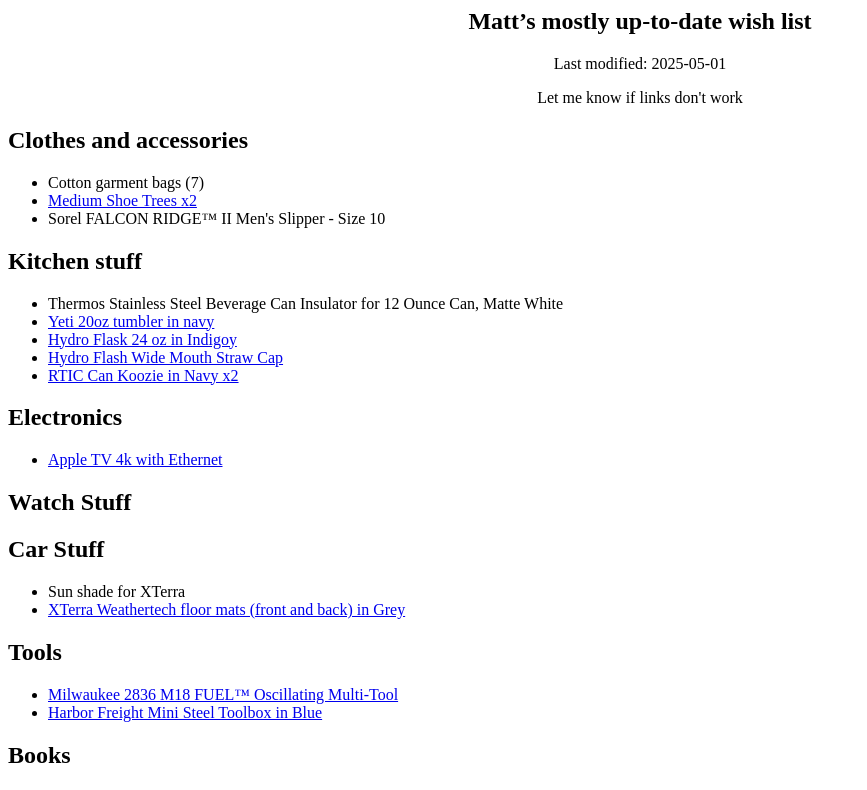
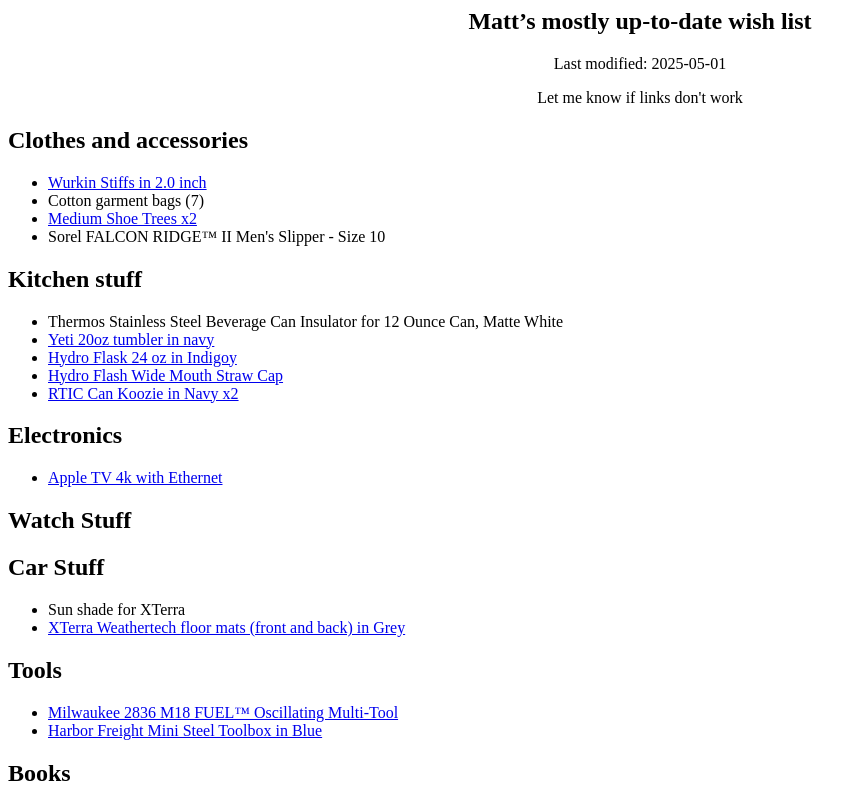
Before and after one commit to compaqbob/compaqbob.github.io, a plain HTML site: page wishlist.html in a window 1280 px wide. Shown: the top 790 px of the page, without its empty margins (0-867 px from the left). Drawn offline with Linux system fonts and the light colour scheme.

Commit message:
Update wishlist.html

```diff
--- a/wishlist.html
+++ b/wishlist.html
@@ -13,7 +13,7 @@
 		<!--<li><a href="https://www.amazon.com/Clutter-Mate-Premium-Finished-Hangers/dp/B01CKEX5SC/ref=sr_1_6?s=storageorganization&ie=UTF8&qid=1541985644&sr=1-6&keywords=suit+hanger">wide suit hangers</a> (6-7)</li>-->
 		<!--<li><a href="https://shop.nordstrom.com/s/nordstrom-mens-shop-leather-driving-glove/4578043?origin=keywordsearch-personalizedsort&breadcrumb=Home%2FAll%20Results&color=brown%20chestnut">Leather gloves</a> in small</li>-->
 		<!-- <li><a href="https://www.amazon.com/gp/product/B005FOJAR0/ref=ox_sc_sfl_title_2?ie=UTF8&amp;psc=1&amp;smid=ATVPDKIKX0DER">Totes&nbsp;Umbrella</a></li> -->
-
+		<li><a href="https://wurkinstiffs.com/products/magnetic-stiff-n-stays">Wurkin Stiffs in 2.0 inch</a></li>
 		<li>Cotton garment bags (7)</li>
 		<li><a href="https://www.allenedmonds.com/product/mens-combination-cedar-shoe-trees-3022787/medium-ec4006246">Medium Shoe Trees x2</a></li>
 		<li>Sorel FALCON RIDGE™ II Men's Slipper - Size 10</li>
```
